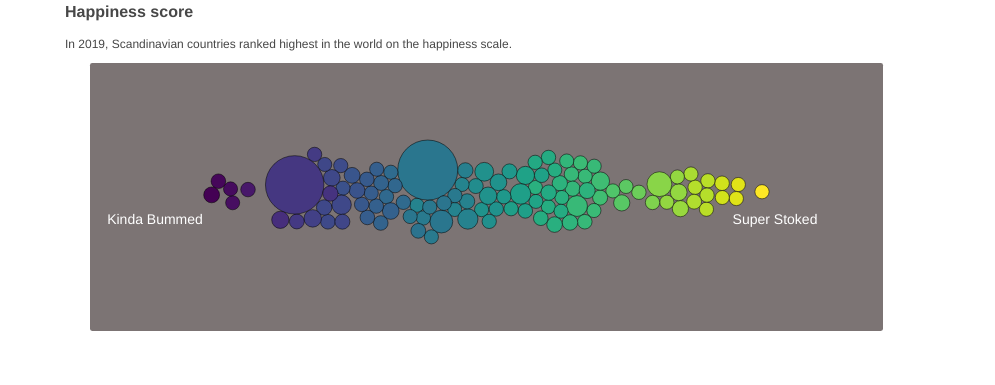
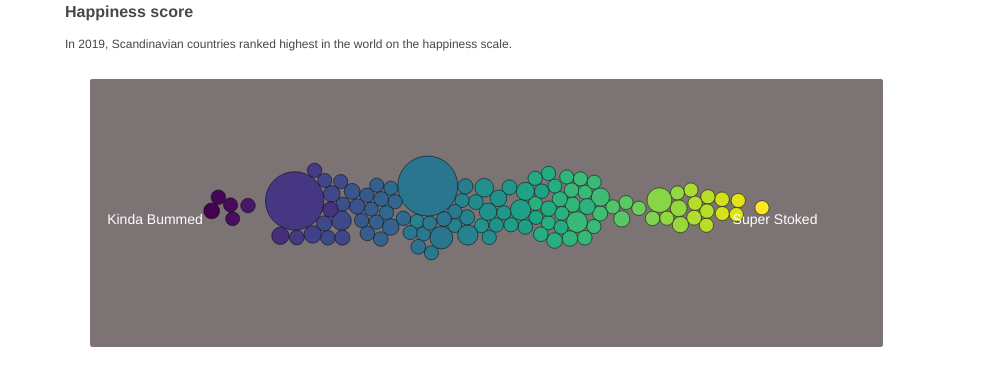
Before and after one commit to GSCrawley/happy_d3_bubbles, a website: page index.html in a window 1280 px wide. Shown: the part 203-588 px from the top of the page, without its empty margins (0-995 px from the left). Drawn offline with nearby package versions, Linux system fonts and the light colour scheme.

Commit message:
fixed chart overlap issue

```diff
--- a/index.html
+++ b/index.html
@@ -208,7 +208,7 @@ body {
 				  <p id="p0" class="pTitle Side">Happiness score</p>
 					<p id="p2" class="Side">In 2019, Scandinavian countries ranked highest in the world on the happiness scale.</p>
 			  </div>
-			  <div id="chart" style="margin-top:1rem;"></div>
+			  <div id="chart" style="margin-top:2rem;"></div>
 			  <div id="BelowLeftText">
 					<p id="less">
 						Kinda Bummed
@@ -712,8 +712,6 @@ d3.csv('country_data.csv', function(data){
 
 
 })
-
-
 </script>
 	</body>
 </html>
```
